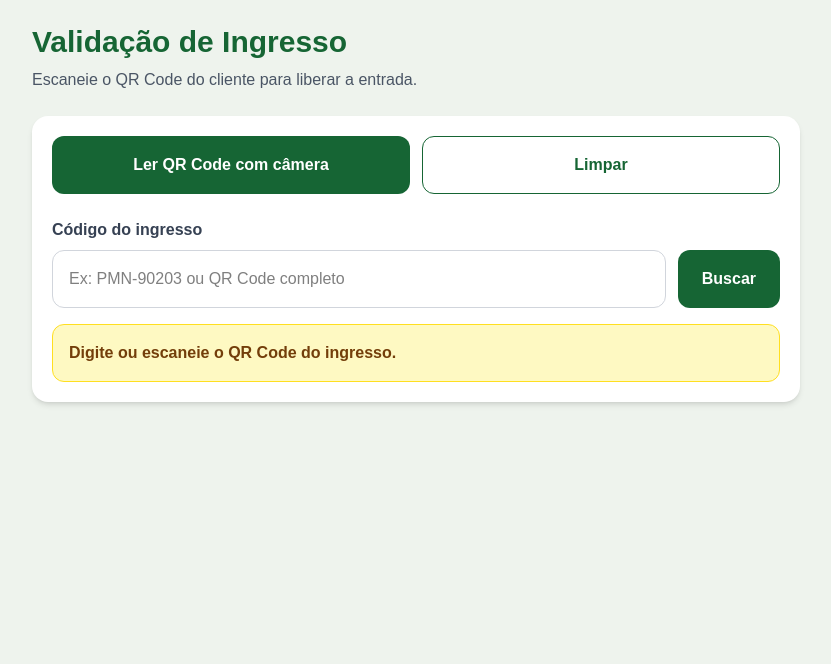
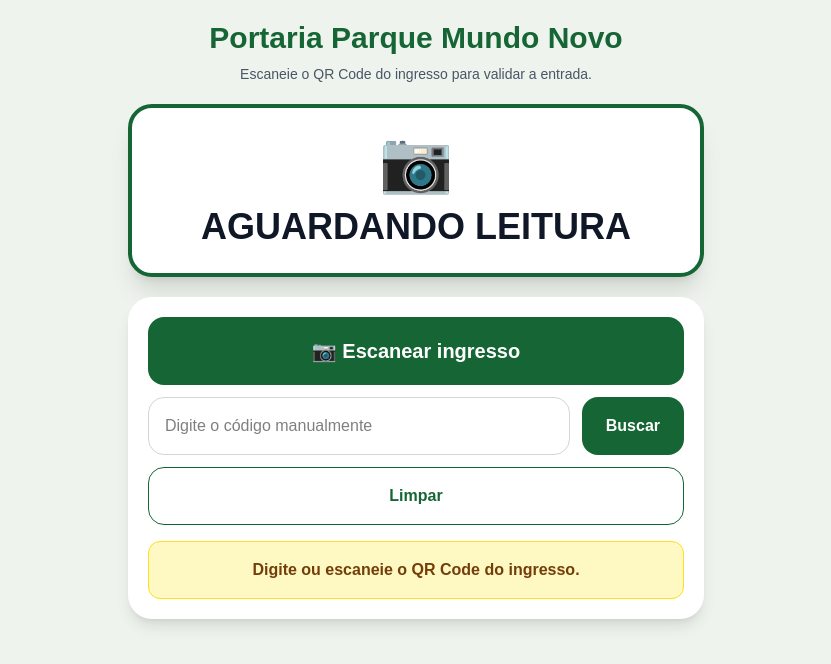
Before and after one commit to paulodutrabkj285-sketch/https-github.com-new, a Next.js app: page /admin/validacao in a window 1280 px wide. Both pictures are taken after a click on the button "Buscar". Shown: the top 664 px of the page, without its empty margins (224-1055 px from the left). Built offline with nearby package versions, Linux system fonts and the light colour scheme.

Commit message:
visual portaria validacao ingresso

```diff
--- a/src/app/admin/validacao/page.tsx
+++ b/src/app/admin/validacao/page.tsx
@@ -198,6 +198,37 @@ export default function ValidacaoPage() {
     }
   }
 
+  const ingressoPago = pedido?.statusPagamento === "pago";
+  const ingressoUtilizado = pedido?.statusOperacional === "utilizado";
+  const ingressoBloqueado = pedido?.statusOperacional === "bloqueado";
+
+  const ingressoValido =
+    pedido && ingressoPago && !ingressoUtilizado && !ingressoBloqueado;
+
+  const painelClass = ingressoValido
+    ? "border-green-500 bg-green-600 text-white"
+    : ingressoUtilizado
+      ? "border-red-500 bg-red-600 text-white"
+      : pedido
+        ? "border-red-500 bg-red-600 text-white"
+        : "border-[#166534] bg-white text-gray-900";
+
+  const statusTitulo = ingressoValido
+    ? "INGRESSO VÁLIDO"
+    : ingressoUtilizado
+      ? "INGRESSO JÁ UTILIZADO"
+      : pedido?.statusPagamento !== "pago" && pedido
+        ? "INGRESSO NÃO PAGO"
+        : "AGUARDANDO LEITURA";
+
+  const statusIcone = ingressoValido
+    ? "🟢"
+    : ingressoUtilizado
+      ? "🔴"
+      : pedido
+        ? "🔴"
+        : "📷";
+
   const mensagemClass =
     tipoMensagem === "ok"
       ? "bg-green-100 text-green-900 border-green-300"
@@ -205,118 +236,28 @@ export default function ValidacaoPage() {
         ? "bg-red-100 text-red-900 border-red-300"
         : "bg-yellow-100 text-yellow-900 border-yellow-300";
 
-  const ingressoPago = pedido?.statusPagamento === "pago";
-  const ingressoUtilizado = pedido?.statusOperacional === "utilizado";
-  const ingressoBloqueado = pedido?.statusOperacional === "bloqueado";
+  return (
+    <main className="min-h-screen bg-[#eef3ed] px-4 py-5">
+      <div className="mx-auto max-w-xl">
+        <header className="mb-5 text-center">
+          <h1 className="text-3xl font-black text-[#166534]">
+            Portaria Parque Mundo Novo
+          </h1>
 
-  const ingressoValido =
-    pedido && ingressoPago && !ingressoUtilizado && !ingressoBloqueado;
+          <p className="mt-2 text-sm text-gray-600">
+            Escaneie o QR Code do ingresso para validar a entrada.
+          </p>
+        </header>
 
-  const statusCardClass = ingressoValido
-    ? "border-green-400 bg-green-100 text-green-900"
-    : ingressoUtilizado
-      ? "border-red-400 bg-red-100 text-red-900"
-      : "border-yellow-400 bg-yellow-100 text-yellow-900";
+        <section className={`rounded-3xl border-4 p-6 text-center shadow-xl ${painelClass}`}>
+          <p className="text-6xl">{statusIcone}</p>
 
-  const statusTitulo = ingressoValido
-    ? "🟢 INGRESSO VÁLIDO"
-    : ingressoUtilizado
-      ? "🔴 INGRESSO JÁ UTILIZADO"
-      : pedido?.statusPagamento !== "pago"
-        ? "🔴 INGRESSO NÃO PAGO"
-        : "⚠️ VERIFICAR INGRESSO";
+          <h2 className="mt-3 text-4xl font-black leading-tight">
+            {statusTitulo}
+          </h2>
 
-  const statusDescricao = ingressoValido
-    ? "Pagamento confirmado. Entrada liberada."
-    : ingressoUtilizado
-      ? "Este ingresso já foi validado na entrada."
-      : pedido?.statusPagamento !== "pago"
-        ? "Pagamento ainda não confirmado."
-        : "Procure a administração.";
-
-  return (
-    <main className="min-h-screen bg-[#eef3ed] px-4 py-6">
-      <div className="mx-auto max-w-3xl">
-        <h1 className="text-3xl font-bold text-[#166534]">
-          Validação de Ingresso
-        </h1>
-
-        <p className="mt-2 text-gray-600">
-          Escaneie o QR Code do cliente para liberar a entrada.
-        </p>
-
-        <section className="mt-6 rounded-2xl bg-white p-5 shadow-md">
-          <div className="grid gap-3 sm:grid-cols-2">
-            {!cameraAtiva ? (
-              <button
-                onClick={iniciarCamera}
-                className="rounded-xl bg-[#166534] px-5 py-4 font-bold text-white"
-              >
-                Ler QR Code com câmera
-              </button>
-            ) : (
-              <button
-                onClick={pararCamera}
-                className="rounded-xl bg-red-600 px-5 py-4 font-bold text-white"
-              >
-                Fechar câmera
-              </button>
-            )}
-
-            <button
-              onClick={() => {
-                setCodigo("");
-                setPedido(null);
-                setMensagem("");
-              }}
-              className="rounded-xl border border-[#166534] px-5 py-4 font-bold text-[#166534]"
-            >
-              Limpar
-            </button>
-          </div>
-
-          {cameraAtiva && (
-            <div className="mt-5 overflow-hidden rounded-2xl border border-gray-200 bg-black p-2">
-              <div id="leitor-qrcode" className="w-full" />
-            </div>
-          )}
-
-          <label className="mt-6 mb-2 block font-semibold text-gray-700">
-            Código do ingresso
-          </label>
-
-          <div className="grid gap-3 sm:grid-cols-[1fr_auto]">
-            <input
-              value={codigo}
-              onChange={(e) => setCodigo(e.target.value)}
-              placeholder="Ex: PMN-90203 ou QR Code completo"
-              className="w-full rounded-xl border border-gray-300 px-4 py-4 outline-none focus:border-[#166534]"
-            />
-
-            <button
-              onClick={() => buscarIngresso()}
-              disabled={carregando}
-              className="rounded-xl bg-[#166534] px-6 py-4 font-bold text-white disabled:opacity-60"
-            >
-              {carregando ? "Buscando..." : "Buscar"}
-            </button>
-          </div>
-
-          {mensagem && (
-            <p className={`mt-4 rounded-xl border p-4 font-bold ${mensagemClass}`}>
-              {mensagem}
-            </p>
-          )}
-        </section>
-
-        {pedido && (
-          <section className="mt-6 rounded-2xl bg-white p-5 shadow-md">
-            <div className={`rounded-2xl border p-6 text-center ${statusCardClass}`}>
-              <p className="text-3xl font-black">{statusTitulo}</p>
-              <p className="mt-2 text-lg font-semibold">{statusDescricao}</p>
-            </div>
-
-            <div className="mt-5 grid gap-3 rounded-2xl border border-gray-200 bg-gray-50 p-5 text-gray-800">
+          {pedido && (
+            <div className="mt-5 rounded-2xl bg-white/15 p-4 text-left text-lg font-semibold">
               <p>
                 <strong>Cliente:</strong> {pedido.nome}
               </p>
@@ -326,13 +267,17 @@ export default function ValidacaoPage() {
               </p>
 
               <p>
-                <strong>Quantidade:</strong> {pedido.quantidade}
+                <strong>Qtd:</strong> {pedido.quantidade}
+              </p>
+
+              <p>
+                <strong>Código:</strong> {pedido.codigoIngresso || pedido.id}
               </p>
 
               <p>
                 <strong>Pagamento:</strong>{" "}
                 {pedido.statusPagamento === "pago"
-                  ? "Pago"
+                  ? "Confirmado"
                   : pedido.statusPagamento}
               </p>
 
@@ -342,26 +287,86 @@ export default function ValidacaoPage() {
                   ? "Utilizado"
                   : pedido.statusOperacional || "Ativo"}
               </p>
+            </div>
+          )}
+        </section>
 
-              <p className="text-sm text-gray-500">
-                Código: {pedido.codigoIngresso || pedido.id}
-              </p>
+        <section className="mt-5 rounded-3xl bg-white p-5 shadow-lg">
+          <div className="grid gap-3">
+            {!cameraAtiva ? (
+              <button
+                onClick={iniciarCamera}
+                className="rounded-2xl bg-[#166534] px-5 py-5 text-xl font-black text-white"
+              >
+                📷 Escanear ingresso
+              </button>
+            ) : (
+              <button
+                onClick={pararCamera}
+                className="rounded-2xl bg-red-600 px-5 py-5 text-xl font-black text-white"
+              >
+                Fechar câmera
+              </button>
+            )}
+
+            {cameraAtiva && (
+              <div className="overflow-hidden rounded-2xl border border-gray-200 bg-black p-2">
+                <div id="leitor-qrcode" className="w-full" />
+              </div>
+            )}
+
+            <div className="grid gap-3 sm:grid-cols-[1fr_auto]">
+              <input
+                value={codigo}
+                onChange={(e) => setCodigo(e.target.value)}
+                placeholder="Digite o código manualmente"
+                className="w-full rounded-2xl border border-gray-300 px-4 py-4 outline-none focus:border-[#166534]"
+              />
+
+              <button
+                onClick={() => buscarIngresso()}
+                disabled={carregando}
+                className="rounded-2xl bg-[#166534] px-6 py-4 font-bold text-white disabled:opacity-60"
+              >
+                Buscar
+              </button>
             </div>
 
+            <button
+              onClick={() => {
+                setCodigo("");
+                setPedido(null);
+                setMensagem("");
+              }}
+              className="rounded-2xl border border-[#166534] px-5 py-4 font-bold text-[#166534]"
+            >
+              Limpar
+            </button>
+          </div>
+
+          {mensagem && (
+            <p className={`mt-4 rounded-xl border p-4 text-center font-bold ${mensagemClass}`}>
+              {mensagem}
+            </p>
+          )}
+        </section>
+
+        {pedido && (
+          <section className="mt-5">
             {ingressoValido ? (
               <button
                 onClick={validarEntrada}
                 disabled={carregando}
-                className="mt-6 w-full rounded-xl bg-[#15803d] px-5 py-5 text-xl font-bold text-white disabled:opacity-60"
+                className="w-full rounded-3xl bg-green-700 px-5 py-6 text-2xl font-black text-white shadow-xl disabled:opacity-60"
               >
-                Confirmar entrada
+                CONFIRMAR ENTRADA
               </button>
             ) : (
               <button
                 disabled
-                className="mt-6 w-full cursor-not-allowed rounded-xl bg-gray-400 px-5 py-5 text-xl font-bold text-white"
+                className="w-full cursor-not-allowed rounded-3xl bg-gray-500 px-5 py-6 text-2xl font-black text-white shadow-xl"
               >
-                Entrada bloqueada
+                ENTRADA BLOQUEADA
               </button>
             )}
           </section>
```
